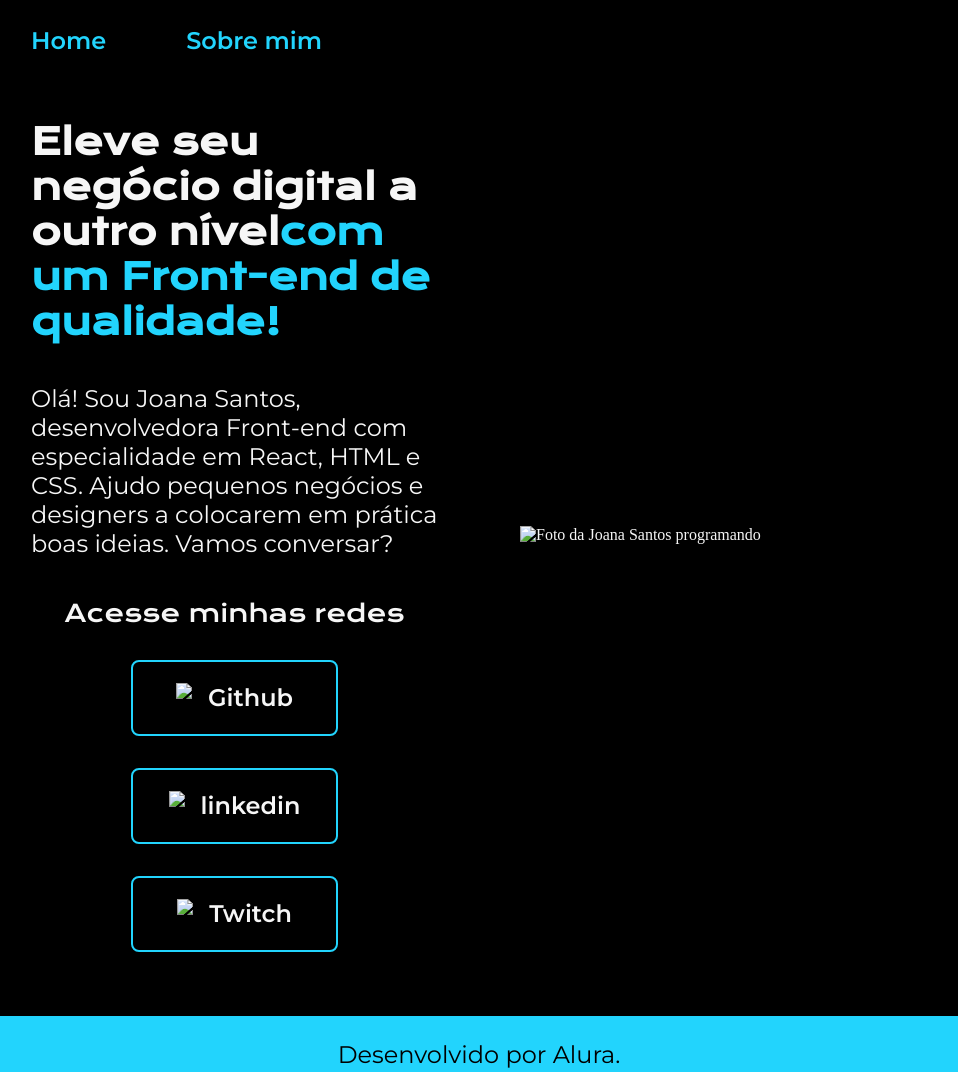
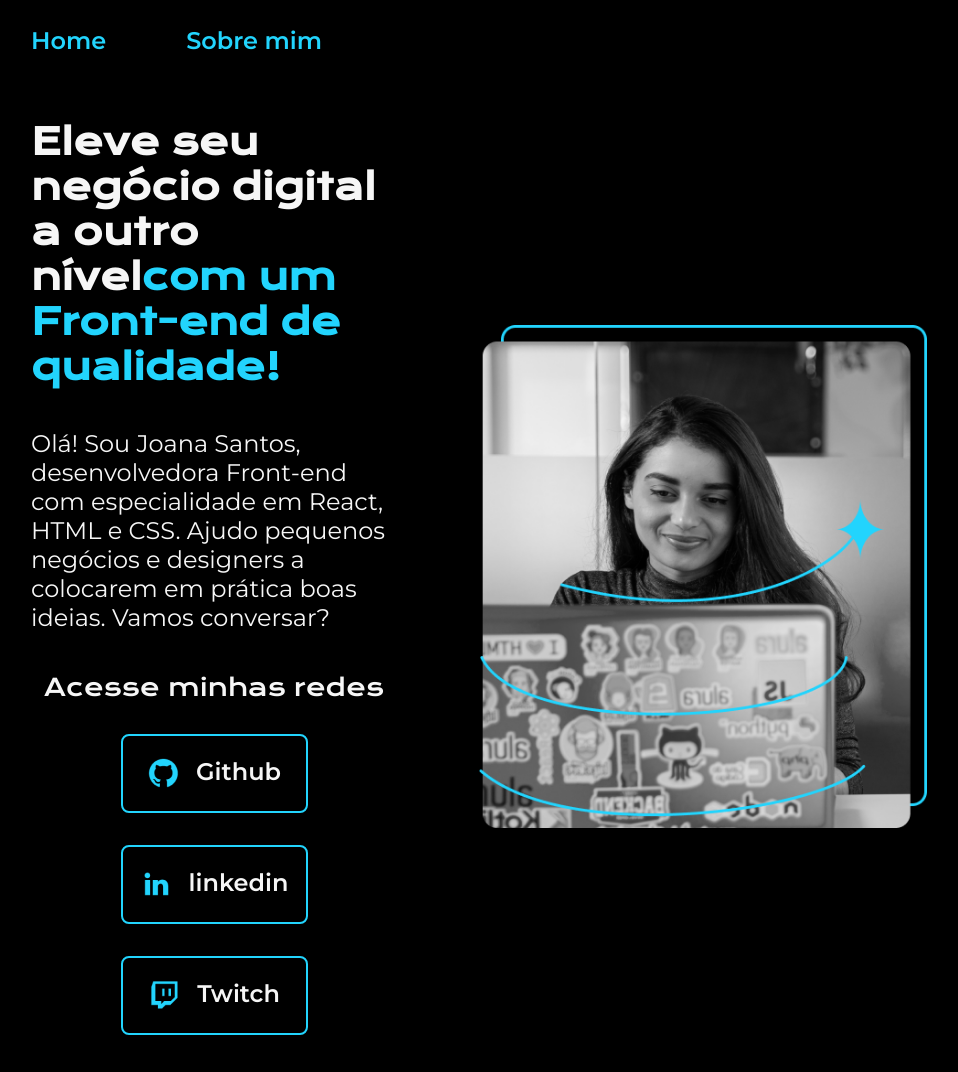
Before and after one commit to Lucas-Nascimentto/Portfolio-Alura-Lucas-Nascimento, a plain HTML site: page index.html in a window 1280 px wide. Shown: the top 1072 px of the page, without its empty margins (161-1119 px from the left). Drawn offline with nearby package versions, Linux system fonts and the light colour scheme; files that its build step writes are made by us from their sources.

Commit message:
Update index.html

```diff
--- a/index.html
+++ b/index.html
@@ -6,7 +6,7 @@
     <meta http-equiv="X-UA-Compatible" content="IE=edge">
     <meta name="viewport" content="width=device-width, initial-scale=1.0">
     <title>Portifolio</title>
-    <link rel="stylesheet" href="./styles/style.css">
+    <link rel="stylesheet" href="style.css">
 </head>
 
 <body>
@@ -29,20 +29,20 @@
             <div class="apresentacao__links">
                 <h2 class="apresentacao__links__subtitulo">Acesse minhas redes</h2>
                 <a class="apresentacao__links__navegacao" href="https://github.com/rafaballerini">
-                    <img src="./assets/github.png">
+                    <img src="github.png">
                     Github
                 </a>
                 <a class="apresentacao__links__navegacao" href="https://linkedin.com/in/rafaellaballerini">
-                    <img src="./assets/linkedin.png">
+                    <img src="linkedin.png">
                     linkedin
                 </a>
                 <a class="apresentacao__links__navegacao" href="https://twitch.tv/guilimadev">
-                    <img src="./assets/twitch.png">
+                    <img src="twitch.png">
                     Twitch
                 </a>
             </div>
         </section>
-        <img class="apresentacao__imagem" src="./assets/imagem.png" alt="Foto da Joana Santos programando">
+        <img class="apresentacao__imagem" src="imagem.png" alt="Foto da Joana Santos programando">
     </main>
     <footer class="rodape">
         <p>Desenvolvido por Alura.</p>
```
